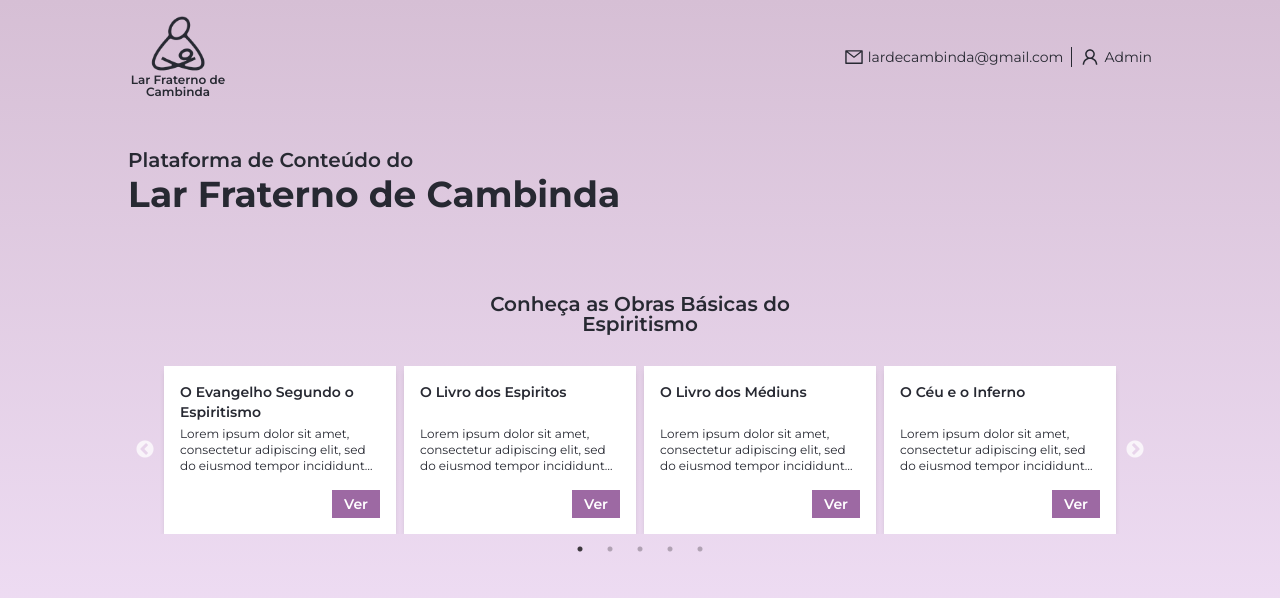
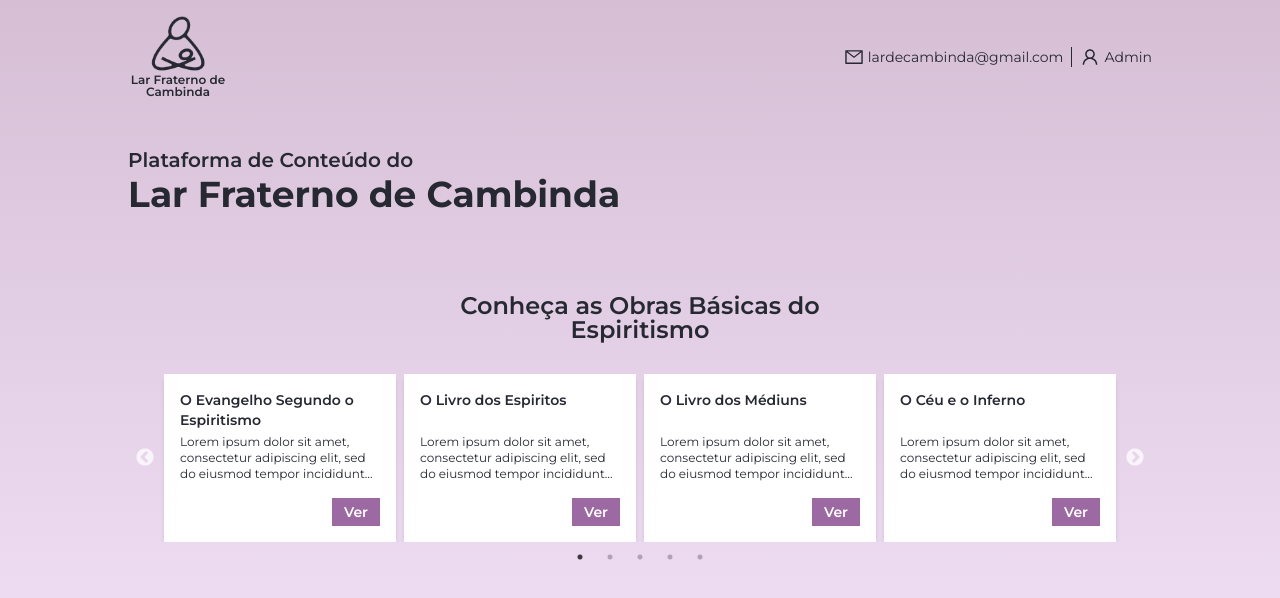
Before and after one commit to lardecambinda/lar_fraterno_front, a Next.js app: page / in a window 1280 px wide. Shown: the top 598 px of the page. Built offline with nearby package versions, Linux system fonts and the light colour scheme.

Commit message:
style: change section title font size

```diff
--- a/app/page.tsx
+++ b/app/page.tsx
@@ -14,7 +14,7 @@ export default function Home() {
       </div>
 
       <section className="mt-20">
-        <h2 className="text-center max-w-sm m-auto text-xl font-semibold leading-none ">
+        <h2 className="text-center max-w-sm m-auto text-2xl font-semibold leading-none ">
           Conheça as Obras Básicas do Espiritismo
         </h2>
 
```
